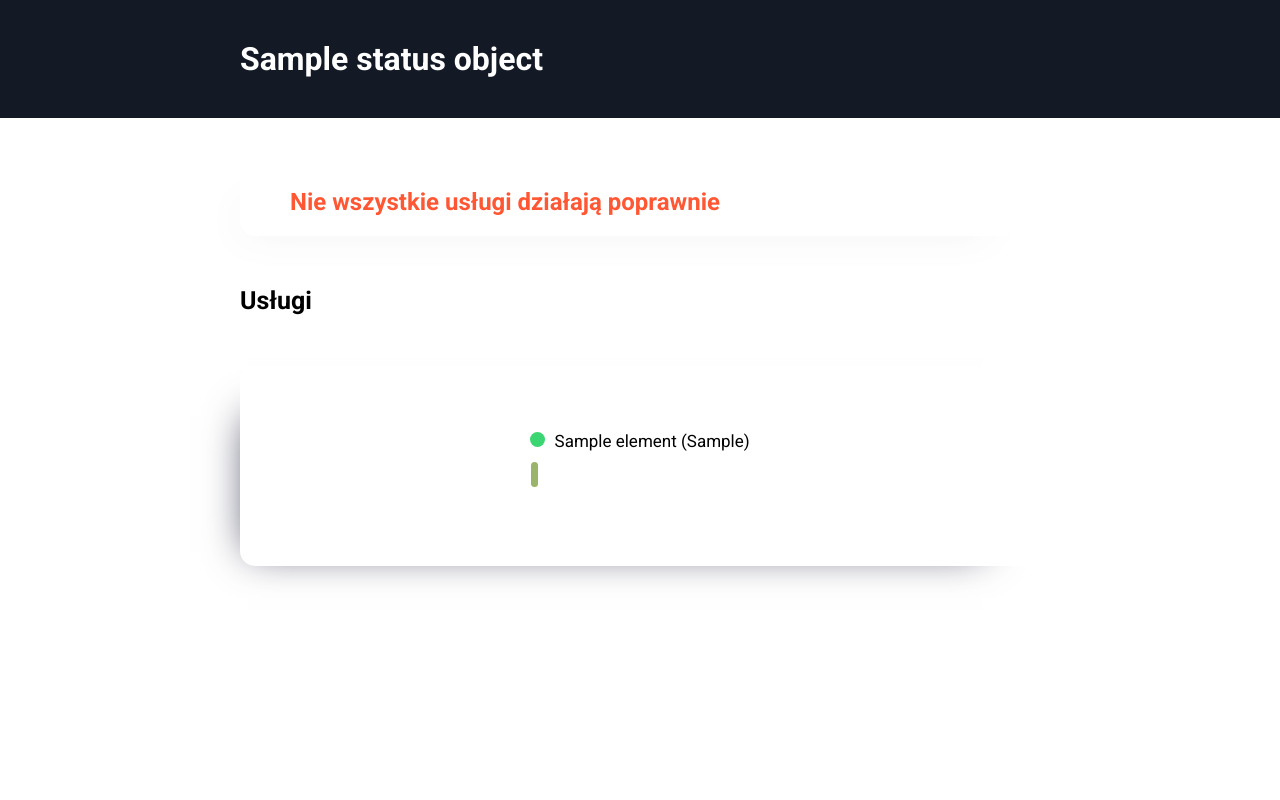
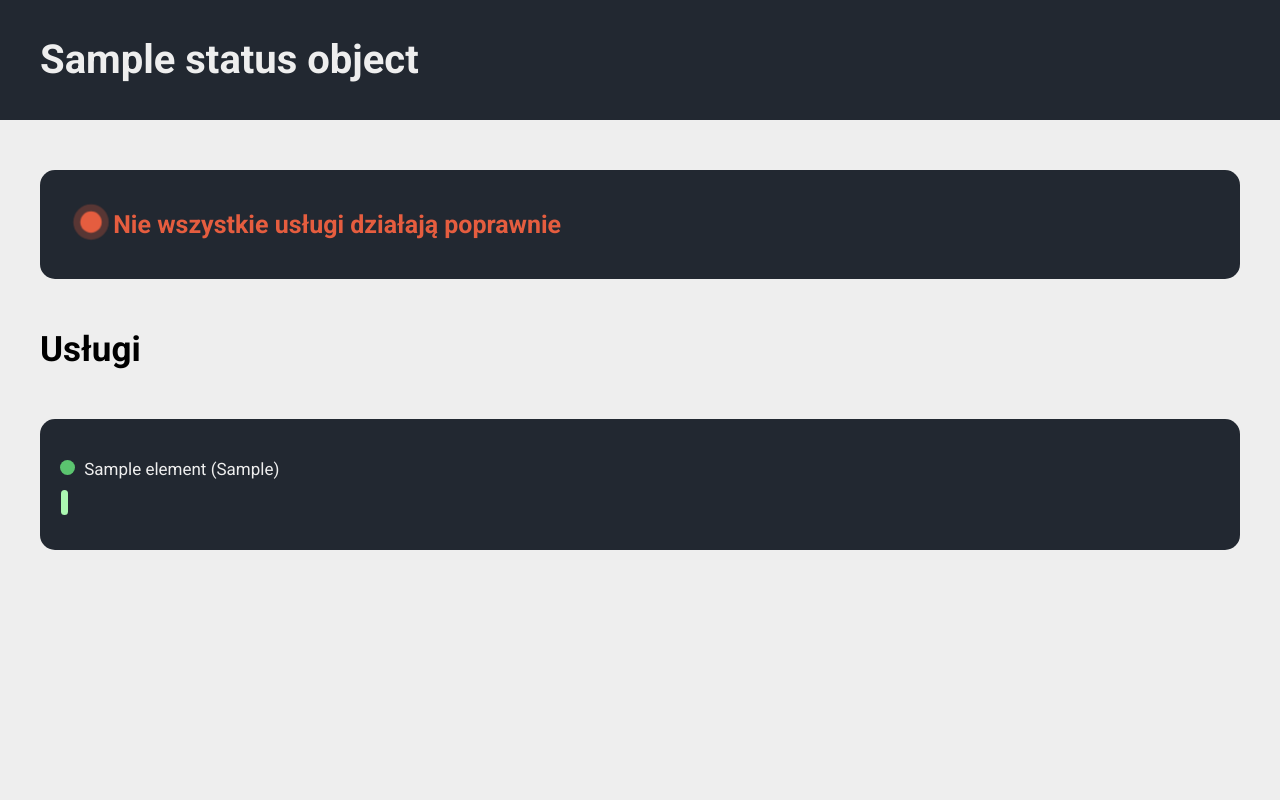
Before and after one commit to ernest-iwan/monitor-system, a Django app: template monitor/templates/status.html in a window 1280 px wide. Run offline with Django 5.2, Linux system fonts and the light colour scheme; the template is opened without the code that fills it: most values are stand-ins (such as "Sample title", 1, 10 or a date in 2020).

Commit message:
styles rework

```diff
--- a/monitor/models.py
+++ b/monitor/models.py
@@ -61,8 +61,8 @@
         verbose_name_plural = _("Monitory")
 
     def get_logs(self):
-        thirty_days_ago = datetime.now(tzlocal.get_localzone()) - timedelta(days=30)
-        logs = Log.objects.filter(monitor=self, request_date__gte=thirty_days_ago)
+        days_ago = datetime.now(tzlocal.get_localzone()) - timedelta(days=60)
+        logs = Log.objects.filter(monitor=self, request_date__gte=days_ago)
 
         data = OrderedDict()
         for log in logs:
@@ -74,7 +74,7 @@
             if log.status == "Successful responses":
                 data[log_date]["online"] += 1
 
-        thirty_days_range = [thirty_days_ago + timedelta(days=i) for i in range(31)]
+        thirty_days_range = [days_ago + timedelta(days=i) for i in range(61)]
         for date in thirty_days_range:
             if date.date() not in data:
                 data[date.date()] = {"total": -1, "online": -1}
--- a/monitor/static/css/style.css
+++ b/monitor/static/css/style.css
@@ -1,4 +1,13 @@
 /* Resetowanie stylów */
+:root{
+    --white: #EEEEEE;
+    --dark: #222831;
+    --grey: #726f6f;
+    --green: #5bc46f;
+    --light-green: #abf7b1;
+    --orange: #e55d3f;
+}
+
 * {
     margin: 0;
     padding: 0;
@@ -11,24 +20,32 @@
 }
 
 header {
-    background-color: #131a26;
-    color: white;
-    padding: 40px 0;
+    height: 15vh;
+    background-color: var(--dark);
+    color: var(--white);
     text-align: left;
+    vertical-align: center;
+    line-height: 15vh;
 }
 
 .title {
-    max-width: 800px;
+    max-width: 1200px;
     margin: 0 auto;
+}
+
+.title h1{
+    font-size: 40px;
 }
 
 main {
     display: flex;
     justify-content: center;
+    background: var(--white);
+    min-height: 85vh;
 }
 
 .wrapper {
-    max-width: 800px;
+    max-width: 1200px;
     width: 100%;
     margin: 20px;
 }
@@ -36,48 +53,53 @@
 /* Status */
 .status {
     width: 100%;
-    padding: 20px;
+    padding: 40px 10px;
     border-radius: 15px;
     margin-top: 30px;
     margin-bottom: 50px;
-    box-shadow: -25px 18px 39px -33px rgba(66, 68, 90, 1);
+    background-color: var(--dark);
 }
 
 .status h2 {
+    font-size: 25px;
     margin-left: 30px;
 }
 
 /* Statusy */
 .positive {
-    background-color: #AAFF00;
+    background-color: var(--green);
 }
 
 .positive:hover{
-    background-color: #9ab46b;
+    background-color: var(--light-green);
 }
 
 .small-positive {
-    background-color: #9ab46b;
+    background-color: var(--light-green);
 }
 
 .small-positive:hover{
-    background-color: #838080;
+    background-color: var(--white);
 }
 
 .neutral {
-    background-color: #838080;
+    background-color: var(--grey);
+}
+
+.neutral:hover {
+    background-color: var(--white);
 }
 
 .negative {
-    background-color: #FF5733;
+    background-color: var(--orange);
 }
 
 .success {
-  color: #3bd671;
+  color: var(--green);
 }
 
 .failure {
-  color: #FF5733;
+  color: var(--orange);
 }
 
 /* Logi */
@@ -97,8 +119,8 @@
     position: absolute;
     top: calc(100% + 5px);
     left: calc(100% + 5px);
-    background-color: black;
-    color: #fff;
+    background-color: var(--dark);
+    color: var(--white);
     padding: 5px;
     border-radius: 5px;
     white-space: nowrap;
@@ -111,7 +133,7 @@
 
 .all-service-title {
     height: 50px;
-    font-size: 25px;
+    font-size: 35px;
     font-weight: bold;
 }
 
@@ -125,22 +147,24 @@
     min-height: 200px;
     border-radius: 15px;
     margin-top: 30px;
-    margin-bottom: 50px;
-    box-shadow: -25px 18px 39px -33px rgba(66, 68, 90, 1);
+}
+
+.services-wrapper{
+    width: 100%;
 }
 
 .service {
     width: 100%;
-    padding: 20px;
-    margin-bottom: 20px;
-    background-color: white;
-    border-radius: 5px;
+    padding: 30px 20px;
+    background-color: var(--dark);
+    border-radius: 15px;
+    margin-bottom: 50px;
 }
 
 .service a, .service > p {
     display: inline-block;
     text-decoration: none;
-    color: black;
+    color: var(--white);
     margin: 10px 0;
     font-weight: normal;
     font-size: 17px;
@@ -153,16 +177,26 @@
 }
 
 .service-info{
-    width: 750px;
+    max-width: 1200px;
+    background-color: var(--dark);
+    padding: 30px;
+    color: var(--white);
+    border-radius: 15px;
+}
+
+.service-info .service{
+    margin-bottom: 0;
 }
 
 canvas{
     margin: 20px 0;
+    width: 100%;
+    max-width: 1100px;
 }
 
 
 .service a:hover{
-    color: #5b5a5a;
+    color: var(--grey);
 }
 
 .status-icon {
@@ -174,17 +208,36 @@
 }
 
 .online {
-    background-color: #3bd671;
+    background-color: var(--green);
+    color: var(--green);
 }
 
 .offline {
-    background-color: #FF5733;
+    background-color: var(--orange);
+    color: var(--orange);
 }
 
+.animate-status{
+    width: 22px;
+    height: 22px;
+    animation: pulse 2s infinite;
+}
 
-hr {
-    margin: 10px 0;
-    border: 1px solid #c7c1c1;
+@keyframes pulse {
+	0% {
+		transform: scale(0.90);
+		box-shadow: 0 0 0 0 currentcolor;
+	}
+
+	70% {
+		transform: scale(1);
+		box-shadow: 0 0 0 10px rgba(0, 0, 0, 0);
+	}
+
+	100% {
+		transform: scale(0.95);
+		box-shadow: 0 0 0 0 rgba(0, 0, 0, 0);
+	}
 }
 
 .status-box:hover .info-box {
@@ -194,8 +247,8 @@
 
 .info-card{
     padding: 20px;
-    margin: 15px 0;
-    background: rgba(255, 255, 255, 0.2);
+    margin: 25px 0;
+    background: rgba(77, 74, 74, 0.2);
     border-radius: 16px;
     box-shadow: 0 4px 30px rgba(0, 0, 0, 0.1);
     backdrop-filter: blur(5px);
--- a/monitor/templates/status.html
+++ b/monitor/templates/status.html
@@ -10,9 +10,9 @@
   <div class="wrapper">
     <div class="status">
       {% if monitors_status %}
-        <h2 class="success">Wszystkie usługi działają poprawnie</h2>
+        <h2 class="success"><span class="status-icon online animate-status"></span> Wszystkie usługi działają poprawnie</h2>
       {% else %}
-        <h2 class="failure">Nie wszystkie usługi działają poprawnie</h2>
+        <h2 class="failure"><span class="status-icon offline animate-status"></span> Nie wszystkie usługi działają poprawnie</h2>
       {% endif %}
     </div>
     <p class="all-service-title">Usługi</p>
```
Also changed, not shown: config/celery.py (+8 -4 lines), monitor/templates/monitor.html (+6 -5 lines).
